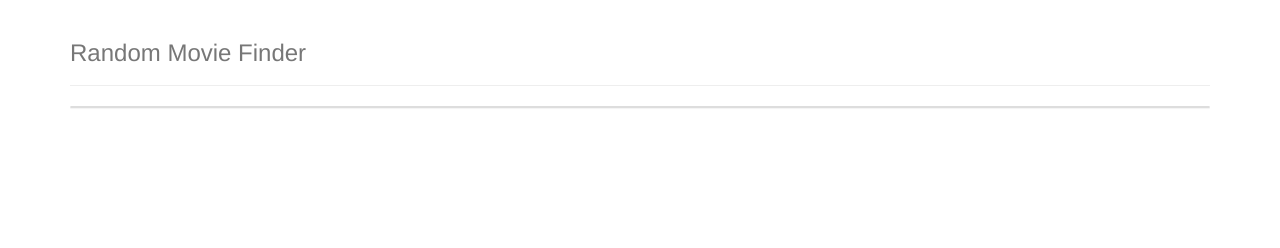
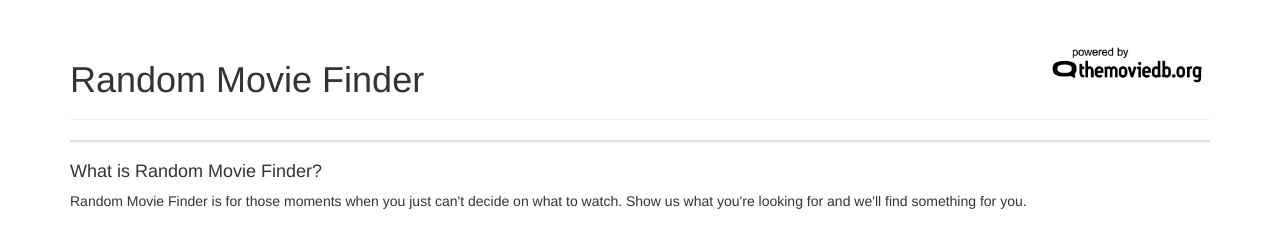
Before and after one commit to f-jiang/random-movie-finder, a website: page view/index.html in a window 1280 px wide. Drawn offline with nearby package versions, Linux system fonts and the light colour scheme; some packages are replaced by stand-ins of ours; no server answers.

Commit message:
Add about section and TMDB logo

```diff
--- /dev/null
+++ b/view/css/styles.css
@@ -0,0 +1,8 @@
+html {
+    overflow-y: scroll;
+}
+
+#tmdb-logo {
+    max-width: 30%;
+    max-height: 30%;
+}
--- a/view/index.html
+++ b/view/index.html
@@ -6,19 +6,39 @@
         <script type="text/javascript" src="bower_components/jquery/dist/jquery.min.js"></script>
         <script type="text/javascript" src="bower_components/angular-route/angular-route.min.js"></script>
         <script type="text/javascript" src="bower_components/angular-animate/angular-animate.min.js"></script>
+
         <script type="text/javascript" src="app.js"></script>
-        <link rel="stylesheet" type="text/css" href="transitions.css" />
+        <link rel="stylesheet" type="text/css" href="css/transitions.css" />
+        <link rel="stylesheet" type="text/css" href="css/styles.css" />
     </head>
 
     <body>
         <div class="container">
             <div class="page-header">
-                <h3 class="text-muted">Random Movie Finder</h3>
+                <div class="row">
+                    <div class="col-md-6">
+                        <h1>Random Movie Finder</h1>
+                    </div>
+
+                    <div class="col-md-6 text-right">
+                        <a href="https://www.themoviedb.org/documentation/api" target="_blank">
+                            <img id="tmdb-logo" src="assets/tmdb_logo.png" alt="Powered by themoviedb.org">
+                        </a>
+                    </div>
+                </div>
             </div>
 
             <div class="animated-container">
                 <div class="panel panel-default animation" ng-view></div>
             </div>
+
+            <div>
+                <p>
+                    <h4>What is Random Movie Finder?</h4>
+                    Random Movie Finder is for those moments when you just can't decide on what to watch.
+                    Show us what you're looking for and we'll find something for you.
+                </p>
+            </div>
         </div>
     </body>
 </html>
```
Also changed, not shown: view/assets/tmdb_logo.png (added), view/css/transitions.css (renamed from view/transitions.css).
